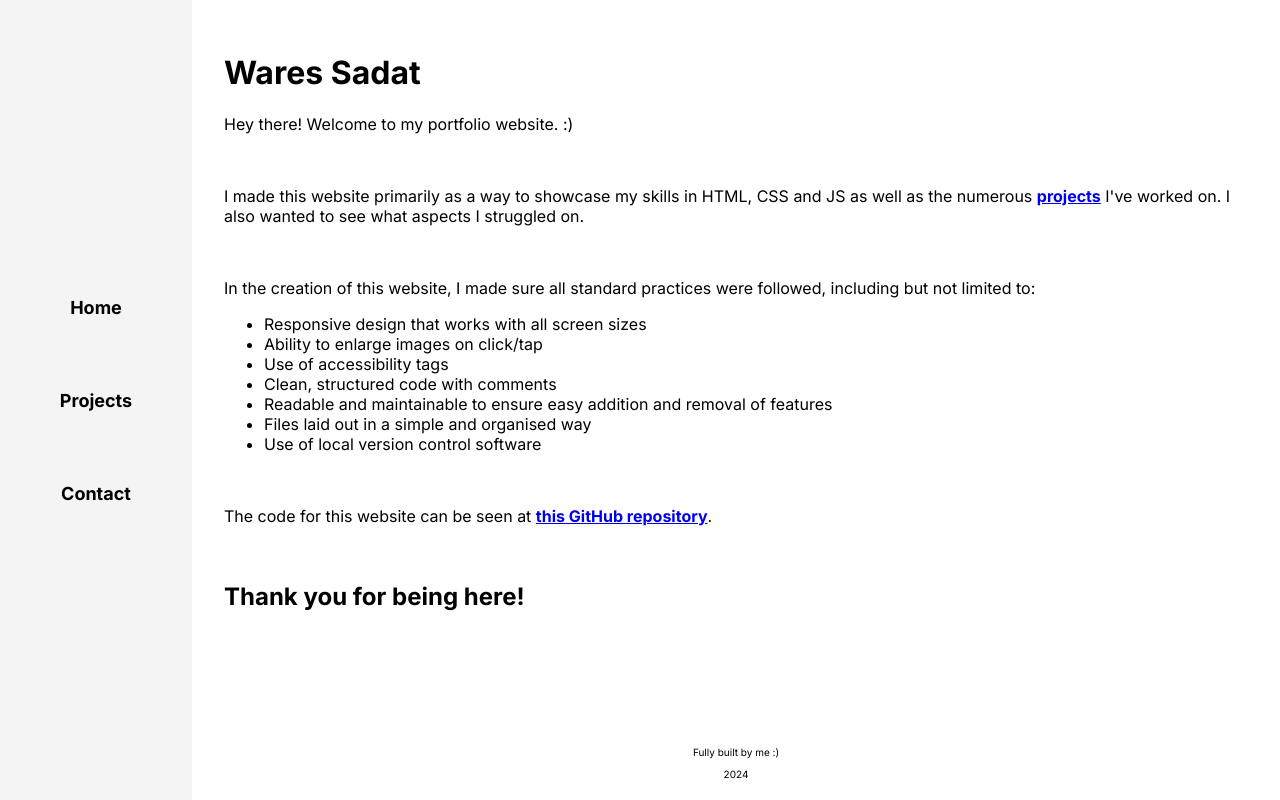
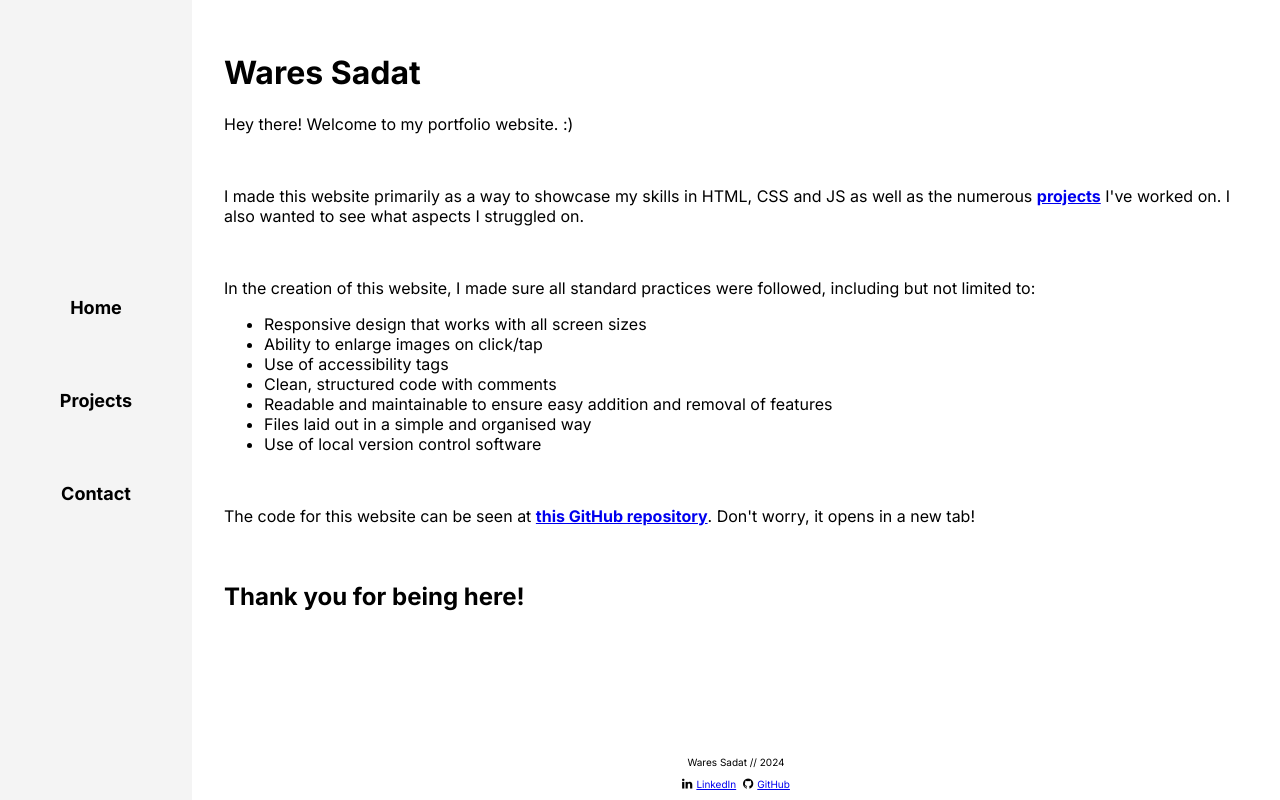
Before and after one commit to WS-2001/wares.github.io, a plain HTML site: page index.html in a window 1280 px wide. Drawn offline with nearby package versions, Linux system fonts and the light colour scheme.

Commit message:
Improved footer and fixed contact form
Improved footer by adding links to GitHub and LinkedIn; Fixed contact form as it was not selectable previously due to z-index; made several hyperlinks open in a new tab

```diff
--- a/CSS/index.css
+++ b/CSS/index.css
@@ -51,6 +51,21 @@ footer {
 }
 
 .body a:visited {
+    color: black;
+}
+
+/* Hyperlinks in <footer> */
+footer a {
+    text-decoration: underline;
+    transition: 0.3s ease;
+}
+
+footer a:hover {
+    background-color: #68ca18;
+    transition: 0.3s ease;
+}
+
+footer a:visited {
     color: black;
 }
 
@@ -153,7 +168,6 @@ button:hover {
 
 form {
     position: relative;
-    z-index: -1;
 }
 
 ::placeholder {
--- a/CSS/navbar.css
+++ b/CSS/navbar.css
@@ -18,6 +18,7 @@
     flex: 15%;
     display: flex;
     justify-content: center;
+    z-index: 1000;
 }
 
 .nav-toggle {
--- a/footer.html
+++ b/footer.html
@@ -1,6 +1,6 @@
 <!-- Footer -->
 <!DOCTYPE html>
 <footer>
-    <p>Fully built by me :)</p>
-    <p>2024</p>
+    <p>Wares Sadat // 2024</p>
+    <i class="fa fa-linkedin" style="font-size:12px; padding-right:4px"></i><a href="https://www.linkedin.com/in/wares-sadat-883235200" target="_blank">LinkedIn</a>    <i class="fa fa-github" style="font-size:12px; padding-right:4px; padding-left:4px"></i><a href="https://github.com/WS-2001" target="_blank">GitHub</a>
 </footer>
--- a/index.html
+++ b/index.html
@@ -51,7 +51,7 @@
                 </ul>
                 <br>
                 <p class="body">The code for this website can be seen at <a
-                        href="https://github.com/WS-2001/wares.github.io">this GitHub repository</a>.</p>
+                        href="https://github.com/WS-2001/wares.github.io" target="_blank">this GitHub repository</a>. Don't worry, it opens in a new tab!</p>
                 <br>
                 <h2>Thank you for being here!</h2>
 
```
Also changed, not shown: contact.html (+0 -1 lines).
